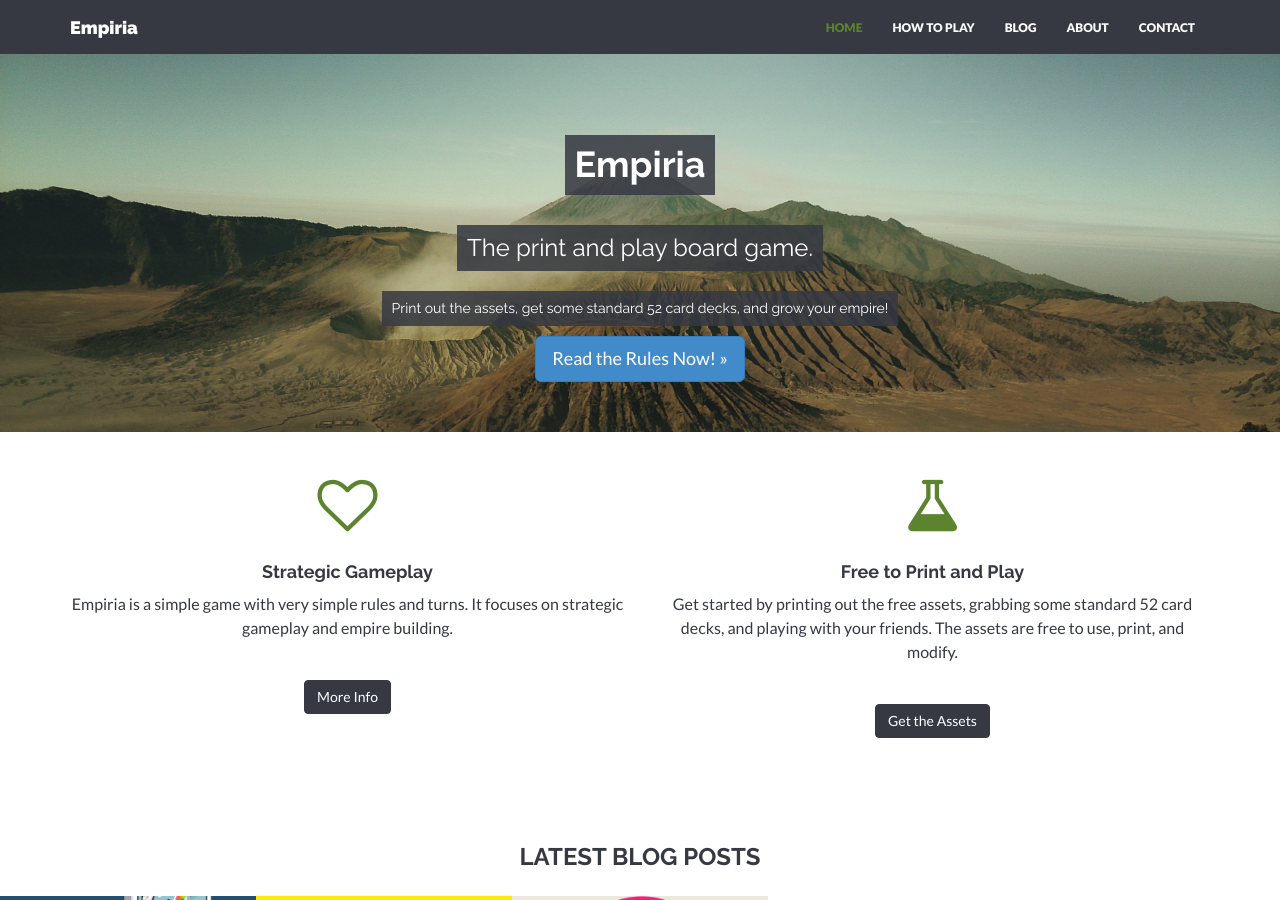
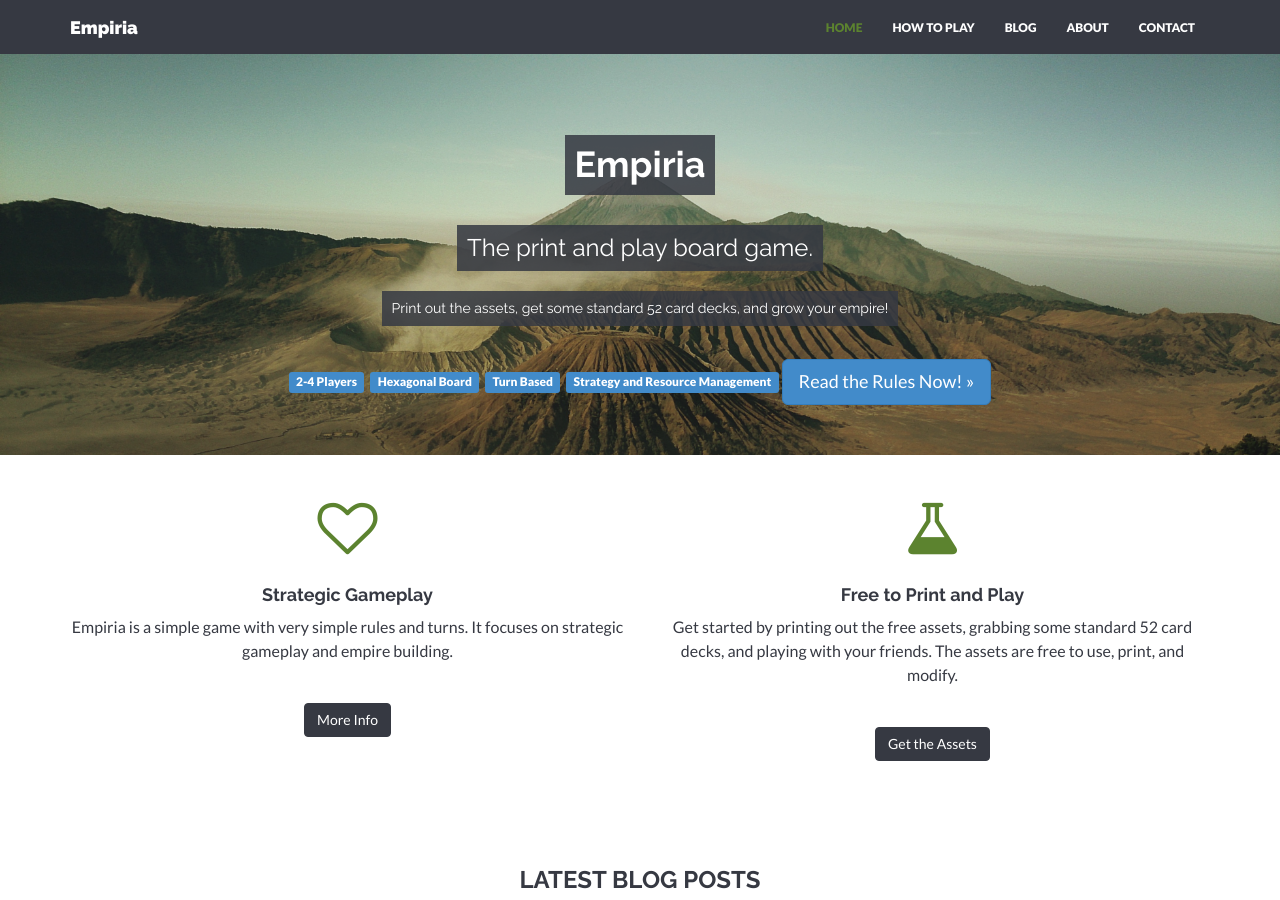
Before and after one commit to ChibiCritters/empiria-card-game, a Jekyll site: the page built from index.html, in a window 1280 px wide and 900 px high. Built offline with Jekyll 4.4.1, drawn with Linux system fonts in a browser that asks for light colours; nearby versions of some CDN libraries.

```diff
--- a/_includes/header.html
+++ b/_includes/header.html
@@ -9,6 +9,12 @@
         <h3>The print and play board game.</h3><br/>
         <h5>Print out the assets, get some standard 52 card decks, and grow your empire!</h5><br/>
 
+        <br/>
+        <span class="label label-primary">2-4 Players</span>&nbsp;
+        <span class="label label-primary">Hexagonal Board</span>&nbsp;
+        <span class="label label-primary">Turn Based</span>&nbsp;
+        <span class="label label-primary">Strategy and Resource Management</span>
+
         <a class="btn btn-lg btn-primary" href="{{ "/how-to-play" | prepend: site.baseurl }}">Read the Rules Now! &raquo;</a>
       </div>
     </div><!-- /row -->
--- a/how-to-play.html
+++ b/how-to-play.html
@@ -76,6 +76,7 @@ permalink: /how-to-play/
         <li>It is now the end of the Turn Player's Turn
       </ol>
 
+
     </div><!--/col-lg-8 -->
 
   </div>
```
Also changed, not shown: other parts of how-to-play.html (+1 -1 lines).
